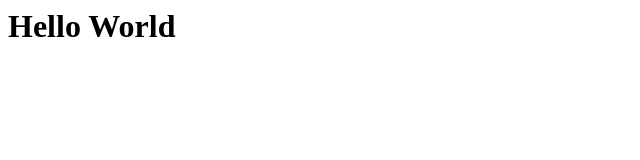
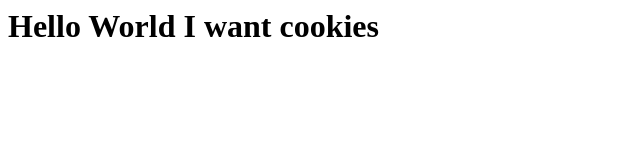
Before and after one commit to CharlesGust/gitDemo, a plain HTML site: page index.html in a window 1280 px wide. Shown: the whole page, without its empty margins (0-640 px from the left). Drawn offline with Linux system fonts and the light colour scheme.

Commit message:
Update copy with cookie request

```diff
--- a/index.html
+++ b/index.html
@@ -1 +1 @@
-<h1>Hello World</h1>
+<h1>Hello World I want cookies</h1>
```
